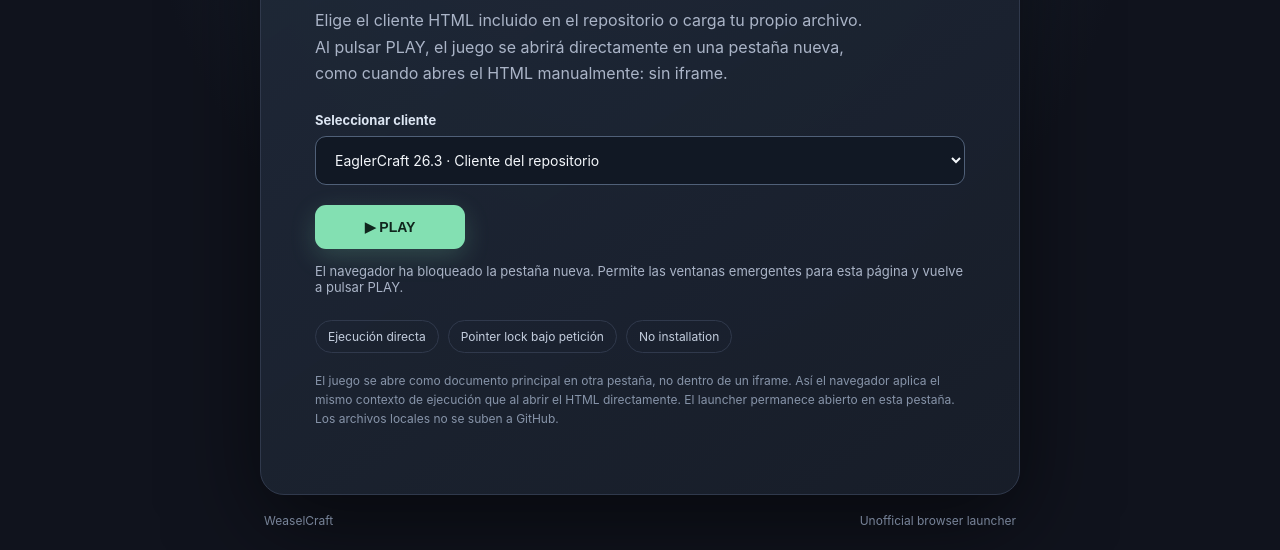
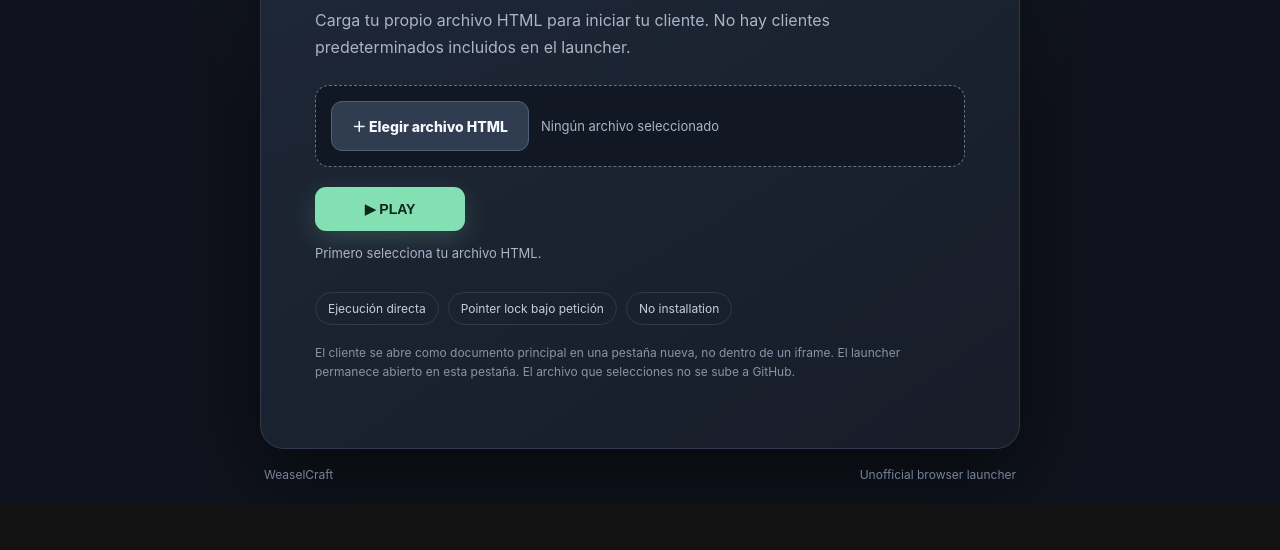
Before and after one commit to miquelcodina-stack/weasel-craft, a plain HTML site: page index.html in a window 1280 px wide. Both pictures are taken after a click on the button "▶ PLAY". Shown: the part 306-856 px from the top of the page. After the commit the page ends 810 px from the top, so only its background shows below. Drawn offline with Linux system fonts and the light colour scheme.

Commit message:
Make launcher accept only user-selected HTML clients

```diff
--- a/index.html
+++ b/index.html
@@ -10,8 +10,7 @@
 *{box-sizing:border-box}body{margin:0;min-height:100vh;background:radial-gradient(ellipse at 50% 0%,#26364a 0%,var(--bg) 58%);color:#f4f7fb;font-family:Inter,ui-sans-serif,system-ui,-apple-system,Segoe UI,sans-serif;display:grid;place-items:center;padding:22px}
 main{width:min(760px,100%)}.top{display:flex;align-items:center;gap:12px;margin-bottom:26px;color:var(--muted);font-size:13px;letter-spacing:.13em;text-transform:uppercase}.cube{width:34px;height:34px;border:1px solid #557a70;border-radius:9px;background:linear-gradient(135deg,#8de6b8,#387b68);box-shadow:0 0 28px #83e0b233;position:relative}.cube:after{content:"";position:absolute;inset:8px;border:2px solid #153d34;transform:rotate(45deg);border-radius:2px}
 .card{border:1px solid var(--line);border-radius:24px;background:linear-gradient(145deg,#202a3aee,#171d29f5);padding:clamp(25px,6vw,54px);box-shadow:0 28px 90px #0008}.eyebrow{color:var(--accent);font-size:12px;font-weight:750;letter-spacing:.17em;text-transform:uppercase}.title{font-size:clamp(38px,8vw,66px);line-height:.98;letter-spacing:-.055em;margin:14px 0}.title span{color:var(--accent)}.desc{max-width:560px;color:var(--muted);font-size:16px;line-height:1.65;margin:18px 0 25px}
-.field-label{display:block;font-size:13px;font-weight:700;color:#dce5f2;margin:18px 0 8px}.client-select{width:100%;padding:14px 15px;border:1px solid #506078;border-radius:11px;background:#111824;color:#f4f7fb;font:inherit;font-size:14px;outline:none}.client-select:focus-visible,.choose:focus-visible,.play:focus-visible{outline:3px solid white;outline-offset:3px}
-.upload{display:flex;align-items:center;gap:12px;flex-wrap:wrap;padding:15px;border:1px dashed #64738b;border-radius:14px;background:#111824;margin-top:12px}.hidden{display:none!important}.file{position:absolute;width:1px;height:1px;overflow:hidden;clip:rect(0,0,0,0);white-space:nowrap;clip-path:inset(50%)}.choose,.play{display:inline-flex;align-items:center;justify-content:center;gap:10px;padding:14px 20px;border:0;border-radius:11px;font-weight:800;font-size:14px;cursor:pointer;text-decoration:none;transition:transform .18s,filter .18s}.choose{background:#303c50;color:#f4f7fb;border:1px solid #506078}.play{min-width:150px;background:var(--accent);color:#10251d;box-shadow:0 8px 26px #83e0b233}.choose:hover,.play:hover{transform:translateY(-2px);filter:brightness(1.08)}.filename{min-width:0;flex:1;color:var(--muted);font-size:13px;overflow-wrap:anywhere}.actions{display:flex;gap:12px;align-items:center;flex-wrap:wrap;margin-top:20px}.status{min-height:22px;color:var(--muted);font-size:13px;margin-top:14px}.meta{display:flex;flex-wrap:wrap;gap:9px;margin-top:25px}.pill{border:1px solid var(--line);border-radius:999px;padding:8px 12px;color:#c4cede;font-size:12px}.notice{margin-top:18px;color:#8794a9;font-size:12px;line-height:1.6}.footer{margin:18px 4px 0;color:#778398;font-size:12px;display:flex;justify-content:space-between;gap:12px;flex-wrap:wrap}
+.upload{display:flex;align-items:center;gap:12px;flex-wrap:wrap;padding:15px;border:1px dashed #64738b;border-radius:14px;background:#111824;margin-top:12px}.file{position:absolute;width:1px;height:1px;overflow:hidden;clip:rect(0,0,0,0);white-space:nowrap;clip-path:inset(50%)}.choose,.play{display:inline-flex;align-items:center;justify-content:center;gap:10px;padding:14px 20px;border:0;border-radius:11px;font-weight:800;font-size:14px;cursor:pointer;text-decoration:none;transition:transform .18s,filter .18s}.choose{background:#303c50;color:#f4f7fb;border:1px solid #506078}.play{min-width:150px;background:var(--accent);color:#10251d;box-shadow:0 8px 26px #83e0b233}.choose:hover,.play:hover{transform:translateY(-2px);filter:brightness(1.08)}.choose:focus-visible,.play:focus-visible{outline:3px solid white;outline-offset:3px}.filename{min-width:0;flex:1;color:var(--muted);font-size:13px;overflow-wrap:anywhere}.actions{display:flex;gap:12px;align-items:center;flex-wrap:wrap;margin-top:20px}.status{min-height:22px;color:var(--muted);font-size:13px;margin-top:14px}.meta{display:flex;flex-wrap:wrap;gap:9px;margin-top:25px}.pill{border:1px solid var(--line);border-radius:999px;padding:8px 12px;color:#c4cede;font-size:12px}.notice{margin-top:18px;color:#8794a9;font-size:12px;line-height:1.6}.footer{margin:18px 4px 0;color:#778398;font-size:12px;display:flex;justify-content:space-between;gap:12px;flex-wrap:wrap}
 @media(max-width:520px){body{padding:14px}.card{border-radius:18px}.upload{align-items:flex-start}.filename{flex-basis:100%}}
 </style>
 </head>
@@ -21,21 +20,16 @@ main{width:min(760px,100%)}.top{display:flex;align-items:center;gap:12px;margin-
  <section class="card">
   <div class="eyebrow">Your browser · Your client</div>
   <h1 class="title">Ready to<br><span>play?</span></h1>
-  <p class="desc">Elige el cliente HTML incluido en el repositorio o carga tu propio archivo. Al pulsar PLAY, el juego se abrirá directamente en una pestaña nueva, como cuando abres el HTML manualmente: sin iframe.</p>
-  <label class="field-label" for="clientSelect">Seleccionar cliente</label>
-  <select class="client-select" id="clientSelect">
-   <option value="game.html">EaglerCraft 26.3 · Cliente del repositorio</option>
-   <option value="upload">Cargar mi propio archivo HTML…</option>
-  </select>
-  <div class="upload hidden" id="uploadBox">
+  <p class="desc">Carga tu propio archivo HTML para iniciar tu cliente. No hay clientes predeterminados incluidos en el launcher.</p>
+  <div class="upload">
    <label class="choose" for="clientFile">＋ Elegir archivo HTML</label>
    <input class="file" id="clientFile" type="file" accept=".html,.htm,text/html">
    <span class="filename" id="filename">Ningún archivo seleccionado</span>
   </div>
   <div class="actions"><button class="play" id="play" type="button">▶ PLAY</button></div>
-  <div class="status" id="status" role="status" aria-live="polite">Cliente del repositorio seleccionado.</div>
+  <div class="status" id="status" role="status" aria-live="polite">Selecciona un archivo HTML de tu dispositivo.</div>
   <div class="meta"><span class="pill">Ejecución directa</span><span class="pill">Pointer lock bajo petición</span><span class="pill">No installation</span></div>
-  <p class="notice">El juego se abre como documento principal en otra pestaña, no dentro de un iframe. Así el navegador aplica el mismo contexto de ejecución que al abrir el HTML directamente. El launcher permanece abierto en esta pestaña. Los archivos locales no se suben a GitHub.</p>
+  <p class="notice">El cliente se abre como documento principal en una pestaña nueva, no dentro de un iframe. El launcher permanece abierto en esta pestaña. El archivo que selecciones no se sube a GitHub.</p>
  </section>
  <div class="footer"><span>WeaselCraft</span><span>Unofficial browser launcher</span></div>
 </main>
@@ -43,22 +37,14 @@ main{width:min(760px,100%)}.top{display:flex;align-items:center;gap:12px;margin-
 (()=>{
  const picker=document.getElementById('clientFile');
  const filename=document.getElementById('filename');
- const select=document.getElementById('clientSelect');
- const uploadBox=document.getElementById('uploadBox');
  const play=document.getElementById('play');
  const status=document.getElementById('status');
  let selectedFile=null, objectUrl=null;
 
- select.addEventListener('change',()=>{
-  const custom=select.value==='upload';
-  uploadBox.classList.toggle('hidden',!custom);
-  status.textContent=custom?'Selecciona un archivo HTML de tu dispositivo.':'Cliente del repositorio seleccionado.';
-  if(!custom){selectedFile=null;picker.value='';filename.textContent='Ningún archivo seleccionado';}
- });
  picker.addEventListener('change',()=>{
   const file=picker.files&&picker.files[0];
   if(!file)return;
-  if(!/\.html?$/i.test(file.name)&&file.type!=='text/html'){
+  if(!/\\.html?$/i.test(file.name)&&file.type!=='text/html'){
    selectedFile=null;filename.textContent='Archivo no válido';status.textContent='Selecciona un archivo .html o .htm.';return;
   }
   selectedFile=file;
@@ -67,18 +53,13 @@ main{width:min(760px,100%)}.top{display:flex;align-items:center;gap:12px;margin-
  });
 
  play.addEventListener('click',()=>{
-  let source;
-  if(select.value==='upload'){
-   if(!selectedFile){status.textContent='Primero selecciona tu archivo HTML.';return;}
-   if(objectUrl)URL.revokeObjectURL(objectUrl);
-   objectUrl=URL.createObjectURL(selectedFile);
-   source=objectUrl;
-  }else{
-   source=new URL('./game.html',window.location.href).href;
-  }
-  const gameTab=window.open(source,'_blank');
+  if(!selectedFile){status.textContent='Primero selecciona tu archivo HTML.';return;}
+  if(objectUrl)URL.revokeObjectURL(objectUrl);
+  objectUrl=URL.createObjectURL(selectedFile);
+  const gameTab=window.open(objectUrl,'_blank');
   if(!gameTab){
    status.textContent='El navegador ha bloqueado la pestaña nueva. Permite las ventanas emergentes para esta página y vuelve a pulsar PLAY.';
+   URL.revokeObjectURL(objectUrl);objectUrl=null;
    return;
   }
   try{gameTab.opener=null;}catch(_){}
```
